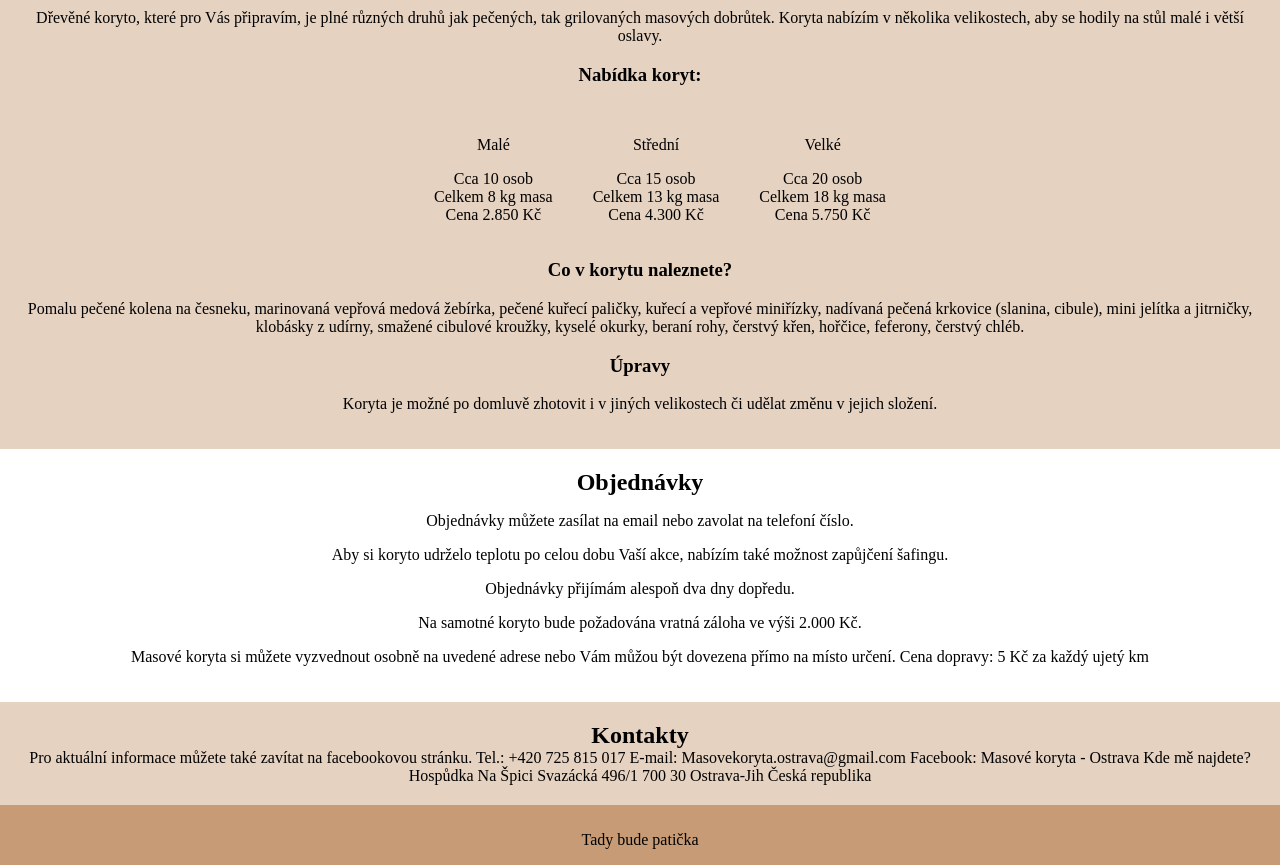
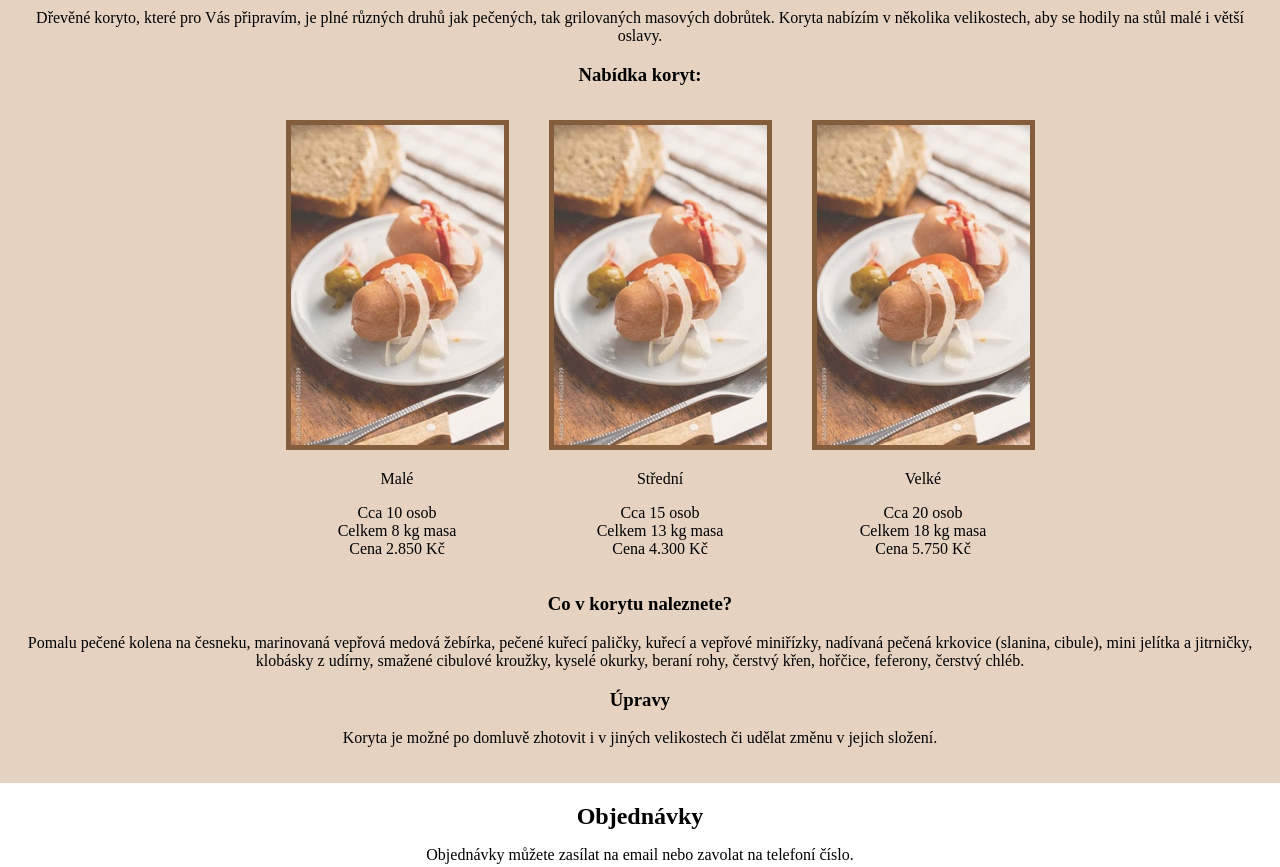
Before and after one commit to PetraU11/MK, a plain HTML site: page index.html in a window 1280 px wide. Shown: the part 720-1587 px from the top of the page. Drawn offline with Linux system fonts and the light colour scheme.

Commit message:
catering pricing - photos added

```diff
--- a/index.html
+++ b/index.html
@@ -64,8 +64,12 @@ Koryta nabízím v několika velikostech, aby se hodily na stůl malé i větš
 
 
 <h3> Nabídka koryt: </h3>
+
+
 <div class="catering_pricing">
-<ul>
+
+<ul class="catering__pricing-small">
+    <img src="images/utopenec_small.jpeg" alt="utopenec">
 <p> Malé</p>
 <li> Cca 10 osob</li>
 <li> Celkem 8 kg masa</li>
@@ -73,6 +77,7 @@ Koryta nabízím v několika velikostech, aby se hodily na stůl malé i větš
 </ul>
 
 <ul>
+    <img src="images/utopenec_small.jpeg" alt="utopenec">
 <p>Střední</p>
 <li> Cca 15 osob</li>
 <li> Celkem 13 kg masa</li>
@@ -80,6 +85,7 @@ Koryta nabízím v několika velikostech, aby se hodily na stůl malé i větš
 </ul>
 
 <ul>
+    <img src="images/utopenec_small.jpeg" alt="utopenec">
 <p>Velké</p>
 <li> Cca 20 osob</li>
 <li> Celkem 18 kg masa</li>
@@ -124,11 +130,10 @@ Cena dopravy: 5 Kč za každý ujetý km</p>
 <section class="contact" id="contact">
 <h2> Kontakty </h2>
 
-Pro aktuální informace můžete také zavítat na facebookovou stránku.
+<p> Pro aktuální informace můžete také zavítat na facebookovou stránku.</p>
+<p> Tel.:	   	+420 725 815 017</p>
+<p> E-mail:	   	Masovekoryta.ostrava@gmail.com</p>
 
-Tel.:	   	+420 725 815 017
-E-mail:	   	Masovekoryta.ostrava@gmail.com
-Facebook:	   	Masové koryta - Ostrava
 
 Kde mě najdete?
 Hospůdka Na Špici
--- a/scss/style.scss
+++ b/scss/style.scss
@@ -44,16 +44,19 @@ h2 {
 
 .header__topbar-menu ul {
     display:flex;
+    flex-basis: 50%;
     padding-left:0;
 }
 
 .header__topbar-menu .menu__link {
-    margin-right: 10px;
+    margin-right: 20px;
 }
 
+
+
 .header__topbar-icons a:nth-child(2){
-    margin-left: 10px;
-    margin-right: 10px;
+    margin-left: 20px;
+    margin-right: 20px;
 }
 
 .header__introduction{
@@ -80,6 +83,23 @@ h2 {
     }
 }
 
+.catering_pricing img {
+    width: 60%;
+    opacity: 0.7;
+    border: 5px solid rgb(90, 44, 4);
+
+    @media screen and (min-width: 600px) {
+        width: 100%;
+     }
+
+}
+
+.catering_pricing img::after{
+    content: "";
+    border: 5px solid rgb(198, 155, 117);
+}
+
+
 .footer {
     background-color:rgb(198, 155, 117);
     height: 60px;
```
Also changed, not shown: css/style.css, images/utopenec_small.jpeg (added), 3 other files.
